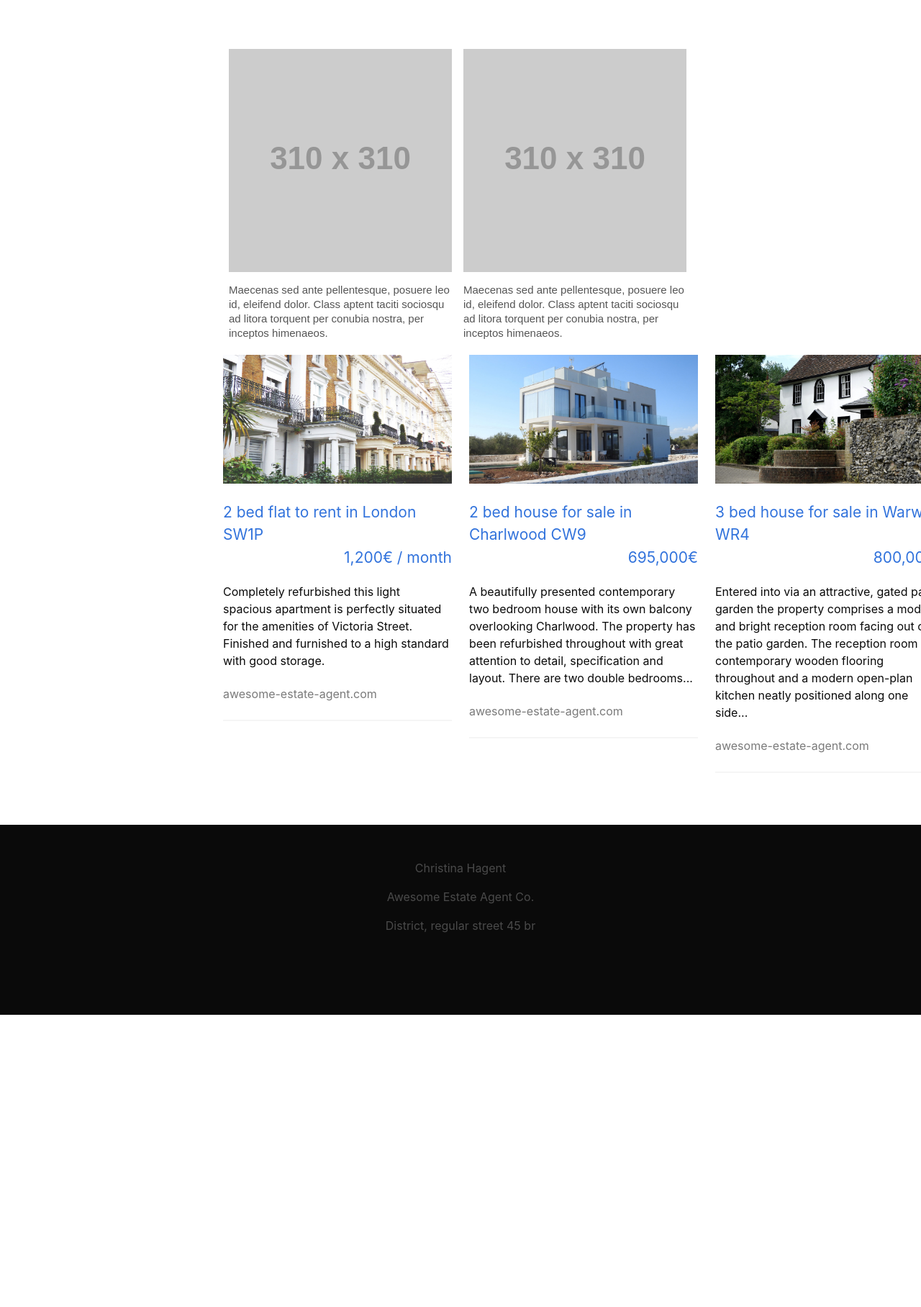
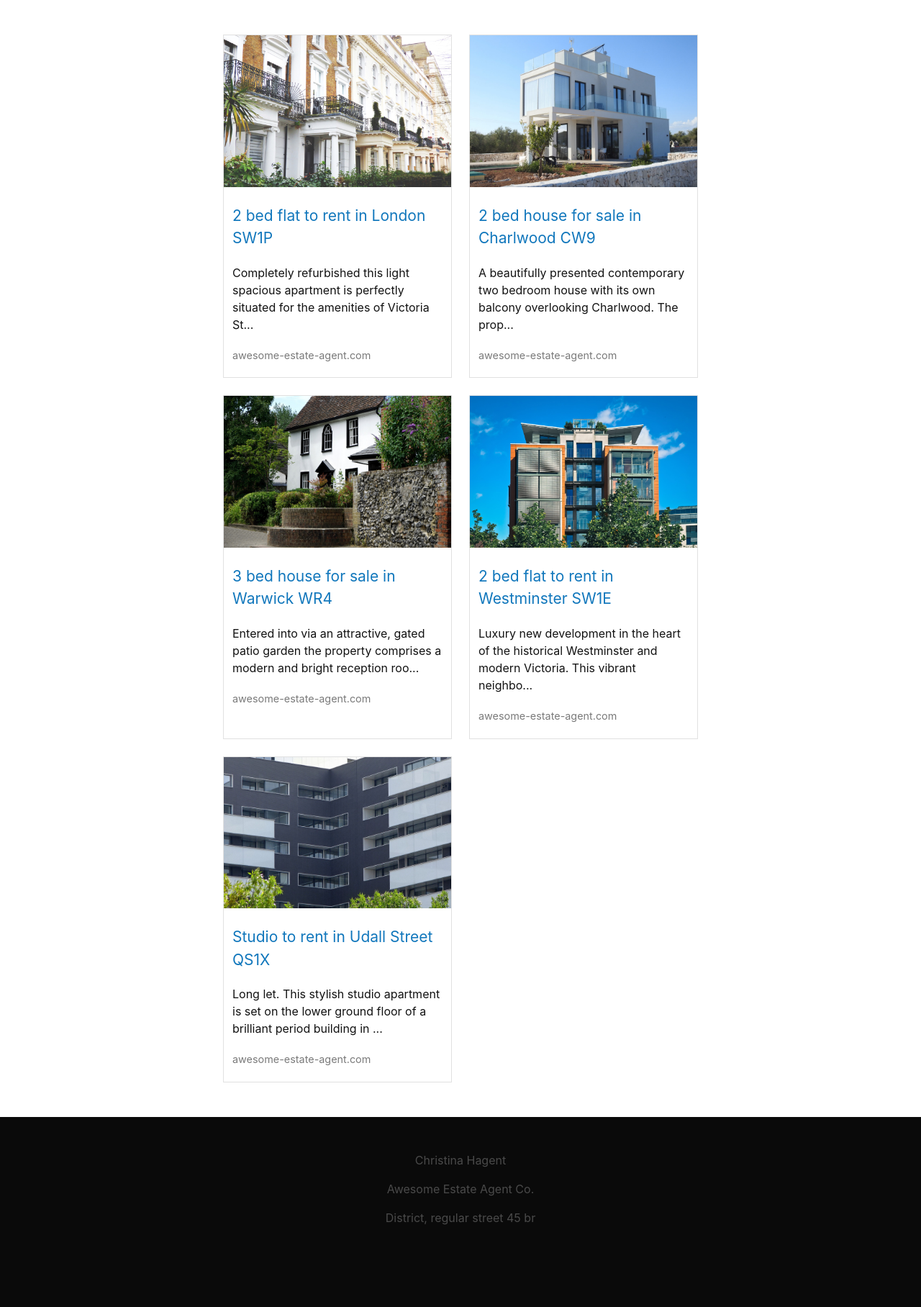
Before and after one commit to laurianek/kayungu4, a Jekyll site: the page built from project-azure/Rfnx7f6jKzWx3ESx/sample/natural.html, in a window 1280 px wide. Shown: the whole page at 72% size. Built offline with Jekyll 4.4.1, drawn with Linux system fonts in a browser that asks for light colours; nearby versions of some CDN libraries; before the commit the page ends 1410 px from its top, so only the background shows below that.

Commit message:
natural style done

```diff
--- a/assets/css/email-sample.scss
+++ b/assets/css/email-sample.scss
@@ -1,26 +1,61 @@
 ---
 ---
 
+$title: #1177bc;
 .max-width-email {
   max-width: 660px !important;
   margin-left: auto;
   margin-right: auto;
 }
 
+.pa__properties {
+  &.style-natural {
+    flex-wrap: wrap;
+  }
+}
+
+.pa__property-inner {
+  border: 1px solid #e1e1e1;
+  height: 100%;
+}
+
 .pa__title {
   margin: 24px 0 20px;
   font-size: 21px;
   display: block;
+  color: #1177bc;
+
+  &:hover {
+    color: darken($title, 10%);
+  }
+  .style-natural & {
+    padding: 0 12px;
+  }
 }
+
 .pa__title__price {
   white-space: nowrap;
   margin-left: 10px;
 }
+
 .pa__subtitle {
-  margin: 22px 0;
+  margin: 20px 0;
   display: block;
+  font-size: 90%;
+
+  .style-minimalist & {
+    margin: 22px 0;
+  }
+  .style-natural & {
+    padding: 0 12px;
+  }
 }
+
 .pa__p {
   margin: 10px 0;
   display: block;
+
+  .style-natural & {
+    padding: 0 12px;
+  }
 }
--- a/project-azure/Rfnx7f6jKzWx3ESx/sample/minimalist.html
+++ b/project-azure/Rfnx7f6jKzWx3ESx/sample/minimalist.html
@@ -11,6 +11,7 @@ agent: sample
 <section class="section">
   <div class="container max-width-email">
 
+    <div class="pa__properties style-minimalist">
       {% for property in site.data.properties-en.properties %}
       <div class="pa__property">
         <a href="#">
@@ -18,7 +19,7 @@ agent: sample
             <img src="{{ property.image | absolute }}" alt="{{property.alt}}">
           </figure>
         </a>
-      <a class="pa__title has-text-link is-clearfix has-text-right" href="#">
+        <a class="pa__title is-clearfix has-text-right" href="#">
           <span class="has-text-left" style="float: left">{{property.title}}</span>
           <span class="pa__title__price">{{property.price}}</span>
         </a>
@@ -29,6 +30,7 @@ agent: sample
         <hr/>
       </div>
       {% endfor %}
+    </div>
 
   </div>
 </section>
--- a/project-azure/Rfnx7f6jKzWx3ESx/sample/natural.html
+++ b/project-azure/Rfnx7f6jKzWx3ESx/sample/natural.html
@@ -11,74 +11,24 @@ agent: sample
 <section class="section">
   <div class="container max-width-email">
 
-    <!-- 2 Even Columns : BEGIN -->
-
-    <table align="center" role="presentation" border="0" cellpadding="0" cellspacing="0" width="100%" style="max-width:660px;">
-      <tr>
-        <td align="center" valign="top" style="font-size:0; padding: 10px 0;">
-          <div style="display:inline-block; margin: 0 -2px; width:100%; min-width:200px; max-width:330px; vertical-align:top;" class="stack-column">
-            <table role="presentation" cellspacing="0" cellpadding="0" border="0" width="100%">
-              <tr>
-                <td style="padding: 10px 10px;">
-                  <table role="presentation" cellspacing="0" cellpadding="0" border="0" width="100%" style="font-size: 14px;text-align: left;">
-                    <tr>
-                      <td>
-                        <img src="http://placehold.it/310" width="310" height="" border="0" alt="alt_text" class="center-on-narrow" style="width: 100%; max-width: 310px; height: auto; background: #dddddd; font-family: sans-serif; font-size: 15px; line-height: 20px; color: #555555;">
-                      </td>
-                    </tr>
-                    <tr>
-                      <td style="font-family: sans-serif; font-size: 15px; line-height: 20px; color: #555555; padding-top: 10px;" class="stack-column-center">
-                        <p style="margin: 0;">Maecenas sed ante pellentesque, posuere leo id, eleifend dolor. Class aptent taciti sociosqu ad litora torquent per conubia nostra, per inceptos himenaeos.</p>
-                      </td>
-                    </tr>
-                  </table>
-                </td>
-              </tr>
-            </table>
-          </div>
-          <div style="display:inline-block; margin: 0 -2px; width:100%; min-width:200px; max-width:330px; vertical-align:top;" class="stack-column">
-            <table role="presentation" cellspacing="0" cellpadding="0" border="0" width="100%">
-              <tr>
-                <td style="padding: 10px 10px;">
-                  <table role="presentation" cellspacing="0" cellpadding="0" border="0" width="100%" style="font-size: 14px;text-align: left;">
-                    <tr>
-                      <td>
-                        <img src="http://placehold.it/310" width="310" height="" border="0" alt="alt_text" class="center-on-narrow" style="width: 100%; max-width: 310px; height: auto; background: #dddddd; font-family: sans-serif; font-size: 15px; line-height: 20px; color: #555555;">
-                      </td>
-                    </tr>
-                    <tr>
-                      <td style="font-family: sans-serif; font-size: 15px; line-height: 20px; color: #555555; padding-top: 10px;" class="stack-column-center">
-                        <p style="margin: 0;">Maecenas sed ante pellentesque, posuere leo id, eleifend dolor. Class aptent taciti sociosqu ad litora torquent per conubia nostra, per inceptos himenaeos.</p>
-                      </td>
-                    </tr>
-                  </table>
-                </td>
-              </tr>
-            </table>
-          </div>
-        </td>
-      </tr>
-    </table>
-
-    <!-- 2 Even Columns : END -->
-
-    <div class="pa__properties style-1 columns">
+    <div class="pa__properties style-natural columns">
       {% for property in site.data.properties-en.properties %}
       <div class="pa__property column is-half">
+        <div class="pa__property-inner">
           <a href="#">
-          <figure class="image is-16by9">
+            <figure class="image is-3by2">
               <img src="{{ property.image | absolute }}" alt="{{property.alt}}">
             </figure>
           </a>
-        <a class="pa__title has-text-link is-clearfix has-text-right" href="#">
+          <a class="pa__title is-clearfix has-text-right" href="#">
             <span class="has-text-left" style="float: left">{{property.title}}</span>
-          <span class="pa__title__price">{{property.price}}</span>
+            <!--<span class="pa__title__price">{{property.price}}</span>-->
           </a>
-        <p class="pa__p has-text-black">
-          {{property.description}}
+          <p class="pa__p has-text-black-bis">
+            {{property.description | truncate: 110}}
           </p>
           <a class="pa__subtitle has-text-grey" href="#">{{agent.email}}</a>
-        <hr/>
+        </div>
       </div>
       {% endfor %}
     </div>
```
Lines whose indentation alone changed are shown as unchanged.
